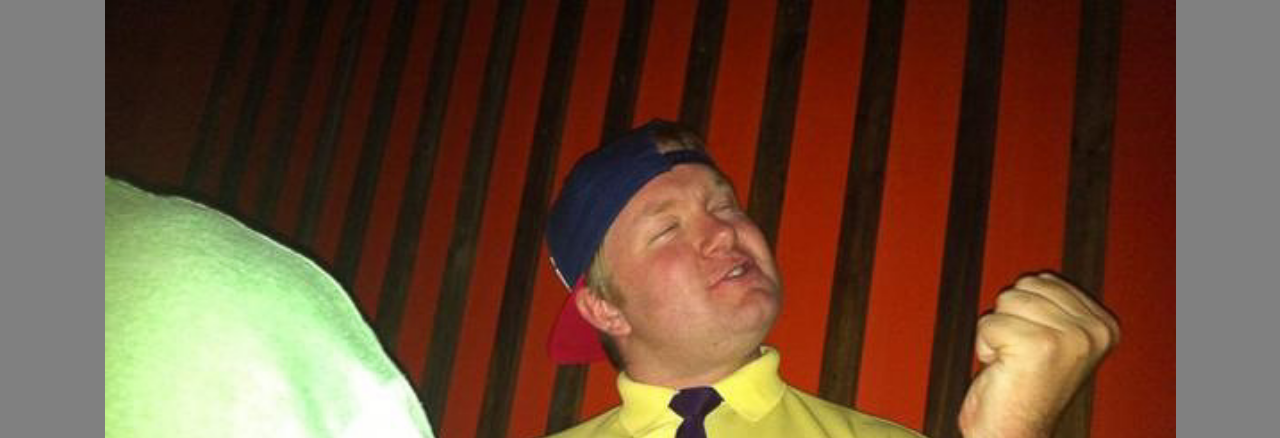
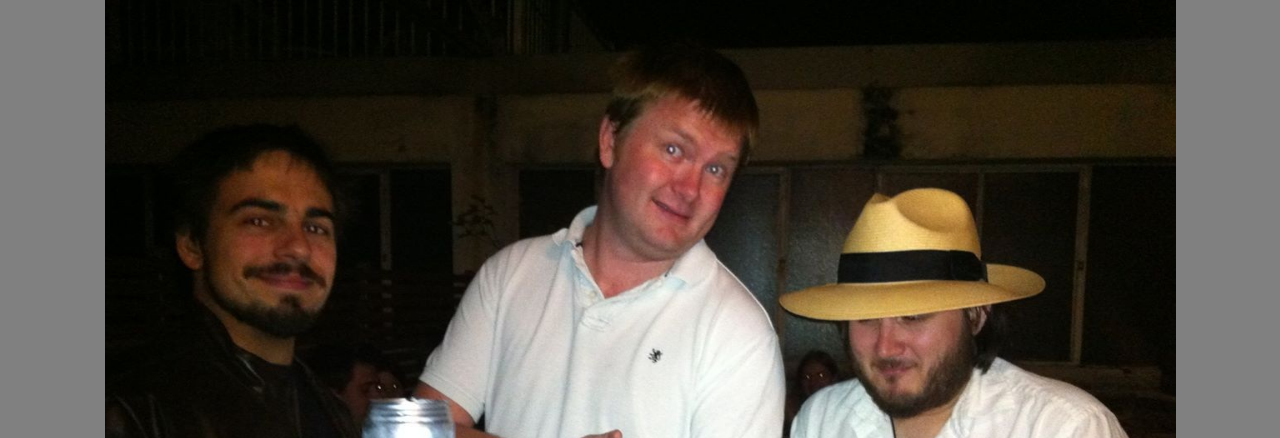
Before and after one commit to dgoodlad/lstoll.exposed, a plain HTML site: page index.html in a window 1280 px wide. Shown: the top 438 px of the page. Drawn offline with Linux system fonts and the light colour scheme.

Commit message:
More exposure!

```diff
--- a/index.html
+++ b/index.html
@@ -37,7 +37,7 @@
 
       function expose() {
         var html = document.querySelector('html');
-        var imageIndex = randomBetween(1, 6);
+        var imageIndex = randomBetween(1, 7);
         var image = "images/" + imageIndex + ".jpg";
         html.style.backgroundImage = "url('" + image + "')";
       }
```
Also changed, not shown: images/7.jpg (added).
